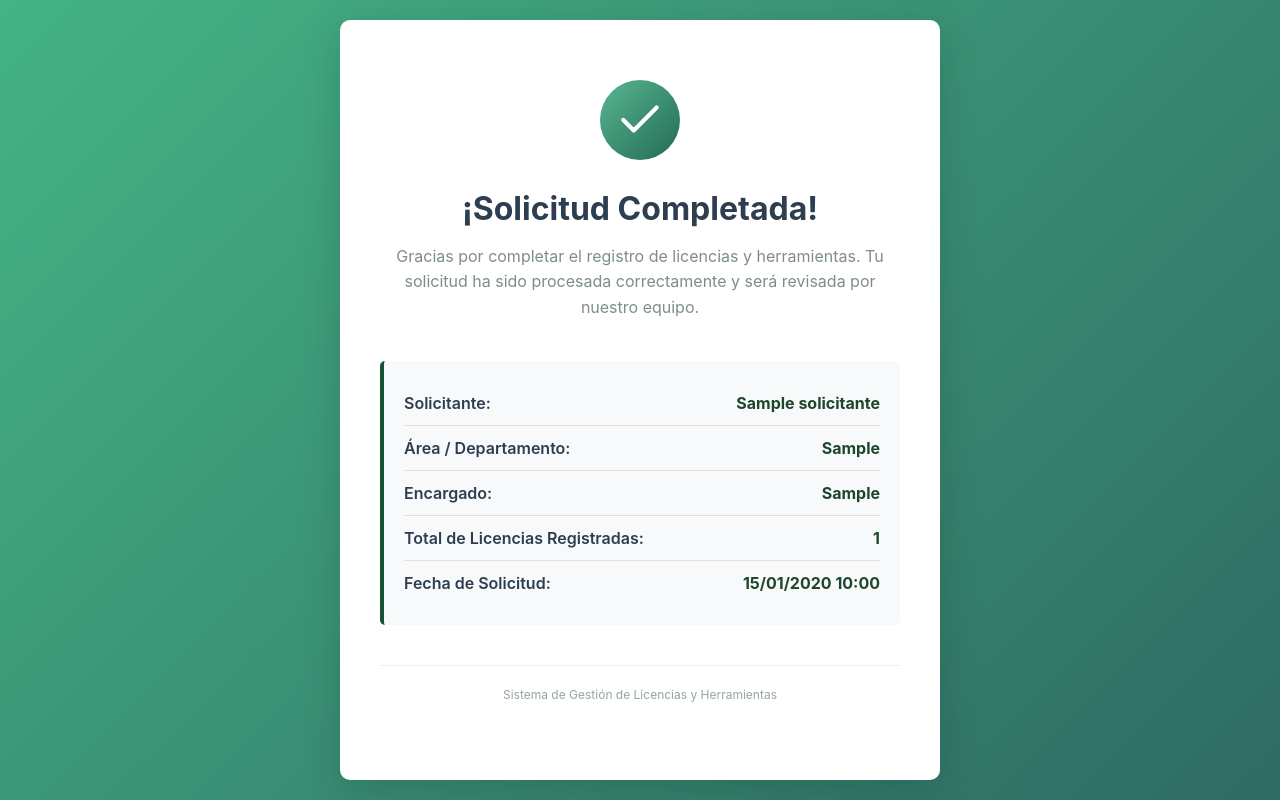
After one commit to apsenagd/licencia_app, a Flask app: template templates/final.html in a window 1280 px wide. The commit adds this page. Run offline with Flask 3, Linux system fonts and the light colour scheme; the template is opened without the code that fills it: most values are stand-ins (such as "Sample title", 1, 10 or a date in 2020).

Commit message:
Ajustes flujo de finalizacion y vistas

```diff
--- a/app.py
+++ b/app.py
@@ -12,11 +12,6 @@ app = Flask(__name__)
 
 def obtener_conexion():
 
-
-    print("HOST:", os.getenv("DB_HOST"))
-    print("USER:", os.getenv("DB_USER"))
-    print("DB:", os.getenv("DB_NAME"))
-    print("PORT:", os.getenv("DB_PORT"))
 
     return mysql.connector.connect(
     host=os.getenv("DB_HOST"),
--- /dev/null
+++ b/templates/final.html
@@ -0,0 +1,238 @@
+<!DOCTYPE html>
+<html lang="es">
+<head>
+    <meta charset="UTF-8">
+    <meta name="viewport" content="width=device-width, initial-scale=1.0">
+    <title>Solicitud Completada</title>
+    <link href="https://cdn.jsdelivr.net/npm/bootstrap@5.3.3/dist/css/bootstrap.min.css" rel="stylesheet">
+    <link rel="stylesheet" href="{{ url_for('static', filename='style.css') }}">
+    <style>
+        .success-container {
+            display: flex;
+            align-items: center;
+            justify-content: center;
+            min-height: 100vh;
+            background: linear-gradient(135deg, #44b385 0%, #2f6b63 100%);
+            padding: 20px;
+        }
+
+        .success-card {
+            background: white;
+            border-radius: 10px;
+            box-shadow: 0 10px 40px rgba(0, 0, 0, 0.15);
+            padding: 60px 40px;
+            text-align: center;
+            max-width: 600px;
+            animation: slideUp 0.6s ease-out;
+        }
+
+        @keyframes slideUp {
+            from {
+                opacity: 0;
+                transform: translateY(30px);
+            }
+            to {
+                opacity: 1;
+                transform: translateY(0);
+            }
+        }
+
+        .success-icon {
+            width: 80px;
+            height: 80px;
+            background: linear-gradient(135deg, #59b692 0%, #226b53 100%);
+            border-radius: 50%;
+            display: flex;
+            align-items: center;
+            justify-content: center;
+            margin: 0 auto 30px;
+            animation: scaleIn 0.8s ease-out;
+        }
+
+        @keyframes scaleIn {
+            from {
+                transform: scale(0);
+            }
+            to {
+                transform: scale(1);
+            }
+        }
+
+        .success-icon svg {
+            width: 50px;
+            height: 50px;
+            stroke: white;
+            stroke-width: 2;
+            fill: none;
+            stroke-linecap: round;
+            stroke-linejoin: round;
+        }
+
+        .success-title {
+            font-size: 32px;
+            font-weight: 700;
+            color: #2c3e50;
+            margin-bottom: 15px;
+        }
+
+        .success-subtitle {
+            font-size: 16px;
+            color: #7f8c8d;
+            margin-bottom: 40px;
+            line-height: 1.6;
+        }
+
+        .summary-box {
+            background: #f8f9fa;
+            border-left: 4px solid #165236;
+            padding: 20px;
+            border-radius: 5px;
+            text-align: left;
+            margin-bottom: 30px;
+        }
+
+        .summary-item {
+            display: flex;
+            justify-content: space-between;
+            padding: 10px 0;
+            border-bottom: 1px solid #e0e0e0;
+        }
+
+        .summary-item:last-child {
+            border-bottom: none;
+        }
+
+        .summary-label {
+            font-weight: 600;
+            color: #2c3e50;
+        }
+
+        .summary-value {
+            color: #1d462c;
+            font-weight: 700;
+        }
+
+        .button-group {
+            display: flex;
+            gap: 15px;
+            justify-content: center;
+            flex-wrap: wrap;
+        }
+
+        .btn-action {
+            padding: 12px 30px;
+            font-weight: 600;
+            border-radius: 5px;
+            text-decoration: none;
+            transition: all 0.3s ease;
+            display: inline-block;
+        }
+
+        .btn-primary-action {
+            background: linear-gradient(135deg, #133a33 0%, #194e45 100%);
+            color: white;
+            border: none;
+        }
+
+        .btn-primary-action:hover {
+            transform: translateY(-2px);
+            box-shadow: 0 5px 20px rgba(102, 126, 234, 0.4);
+            color: white;
+            text-decoration: none;
+        }
+
+        .btn-secondary-action {
+            background: white;
+            color: #254e49;
+            border: 2px solid #2a554a;
+        }
+
+        .btn-secondary-action:hover {
+            background: #215e4b;
+            color: white;
+            text-decoration: none;
+            transform: translateY(-2px);
+        }
+
+        .confirmation-number {
+            background: #ecf0f1;
+            padding: 15px;
+            border-radius: 5px;
+            margin-bottom: 20px;
+            font-family: 'Courier New', monospace;
+        }
+
+        .confirmation-number .label {
+            font-size: 12px;
+            color: #95a5a6;
+            text-transform: uppercase;
+            letter-spacing: 1px;
+        }
+
+        .confirmation-number .number {
+            font-size: 24px;
+            font-weight: 700;
+            color: #21614e;
+        }
+    </style>
+</head>
+<body>
+
+<div class="success-container">
+    <div class="success-card">
+        <!-- Icono de Éxito -->
+        <div class="success-icon">
+            <svg viewBox="0 0 24 24">
+                <polyline points="20 6 9 17 4 12"></polyline>
+            </svg>
+        </div>
+
+        <!-- Título y Subtítulo -->
+        <h1 class="success-title">¡Solicitud Completada!</h1>
+        <p class="success-subtitle">
+            Gracias por completar el registro de licencias y herramientas. Tu solicitud ha sido procesada correctamente y será revisada por nuestro equipo.
+        </p>
+
+
+        <!-- Resumen de la Solicitud -->
+        <div class="summary-box">
+            <div class="summary-item">
+                <span class="summary-label">Solicitante:</span>
+                <span class="summary-value">{{ solicitud.solicitante }}</span>
+            </div>
+            <div class="summary-item">
+                <span class="summary-label">Área / Departamento:</span>
+                <span class="summary-value">{{ solicitud.area_departamento }}</span>
+            </div>
+            <div class="summary-item">
+                <span class="summary-label">Encargado:</span>
+                <span class="summary-value">{{ solicitud.jefe_area }}</span>
+            </div>
+            <div class="summary-item">
+                <span class="summary-label">Total de Licencias Registradas:</span>
+                <span class="summary-value">{{ total_licencias }}</span>
+            </div>
+            <div class="summary-item">
+                <span class="summary-label">Fecha de Solicitud:</span>
+                <span class="summary-value">
+                    {% if solicitud.fecha_solicitud %}
+                        {{ solicitud.fecha_solicitud.strftime('%d/%m/%Y %H:%M') if solicitud.fecha_solicitud.strftime else solicitud.fecha_solicitud }}
+                    {% else %}
+                        Hoy
+                    {% endif %}
+                </span>
+            </div>
+        </div>
+
+        <!-- Pie de página -->
+        <div style="margin-top: 40px; padding-top: 20px; border-top: 1px solid #ecf0f1;">
+            <p style="color: #95a5a6; font-size: 12px;">
+                Sistema de Gestión de Licencias y Herramientas
+            </p>
+        </div>
+    </div>
+</div>
+
+<script src="https://cdn.jsdelivr.net/npm/bootstrap@5.3.3/dist/js/bootstrap.bundle.min.js"></script>
+</body>
+</html>
--- a/templates/solicitud_resumen.html
+++ b/templates/solicitud_resumen.html
@@ -19,7 +19,7 @@
             </div>
             <div class="d-flex flex-wrap gap-2">
                 <a href="/solicitud/{{ solicitud.id_solicitud }}/licencia/nueva" class="btn btn-success btn-custom">Agregar licencia</a>
-                <a href="/solicitud/{{ solicitud.id_solicitud }}/finalizar" class="btn btn-warning">Finalizar solicitud</a>
+                <a href="/solicitud/{{ solicitud.id_solicitud }}/finalizado" class="btn btn-warning">Finalizar solicitud</a>
             </div>
         </div>
 
--- a/templates/vista2.html
+++ b/templates/vista2.html
@@ -88,7 +88,7 @@
                     <div class="form-text">Mantén presionada Ctrl (Windows) o Cmd (Mac) para seleccionar más de una opción.</div>
                 </div>
                 <div class="mb-3" id="info_sensible_otro_group" style="display: none;">
-                    <label class="form-label">Escribe cuál es el tipo de datos personales</label>
+                    <label class="form-label">Mencione cuáles son los demás tipos de datos personales</label>
                     <input type="text" id="info_sensible_otro" name="info_sensible_otro" class="form-control custom-input" placeholder="Describe el tipo de información sensible">
                 </div>
             </div>
```
Also changed, not shown: templates/vista_global.html (+2 -5 lines).
